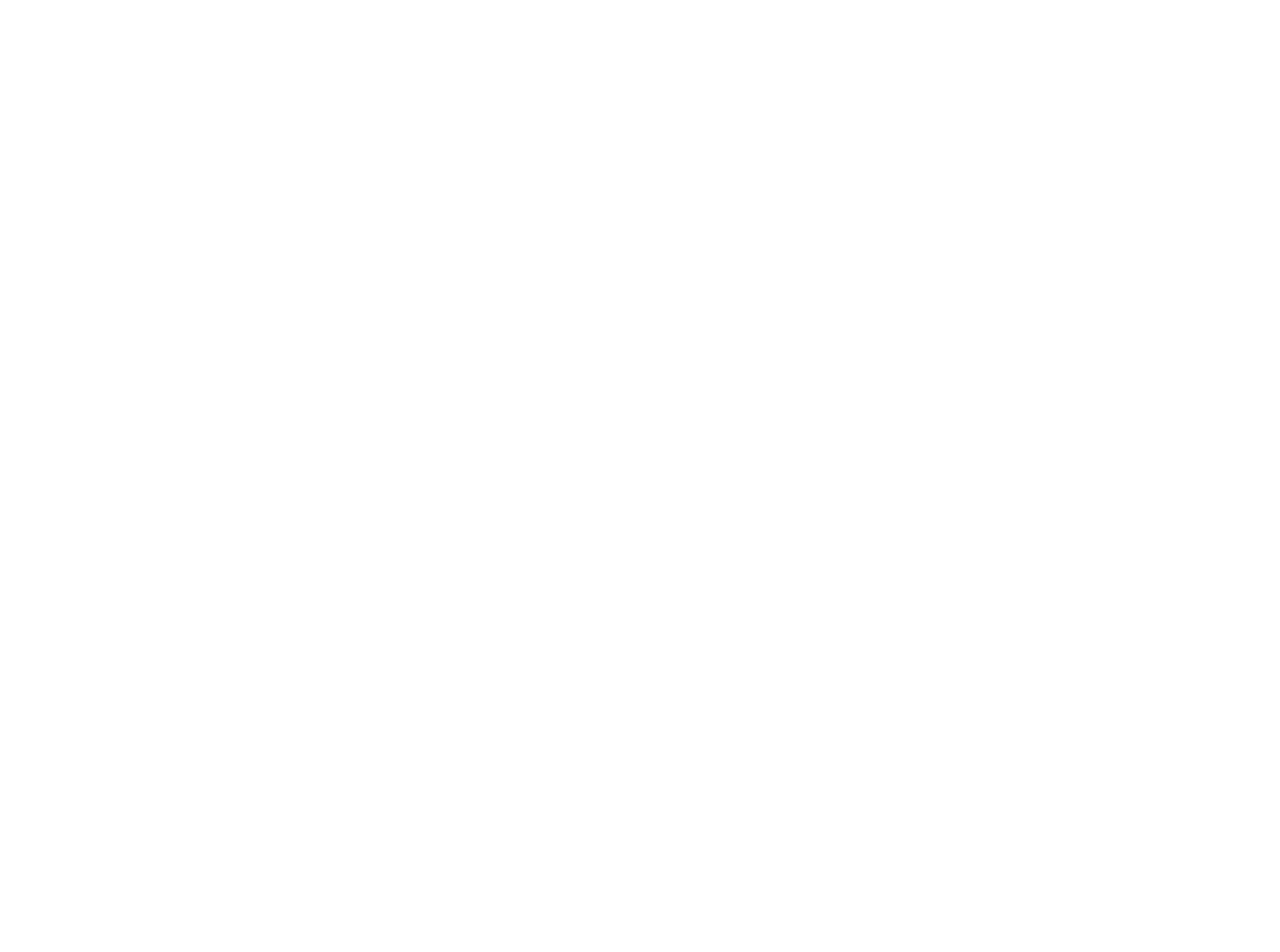
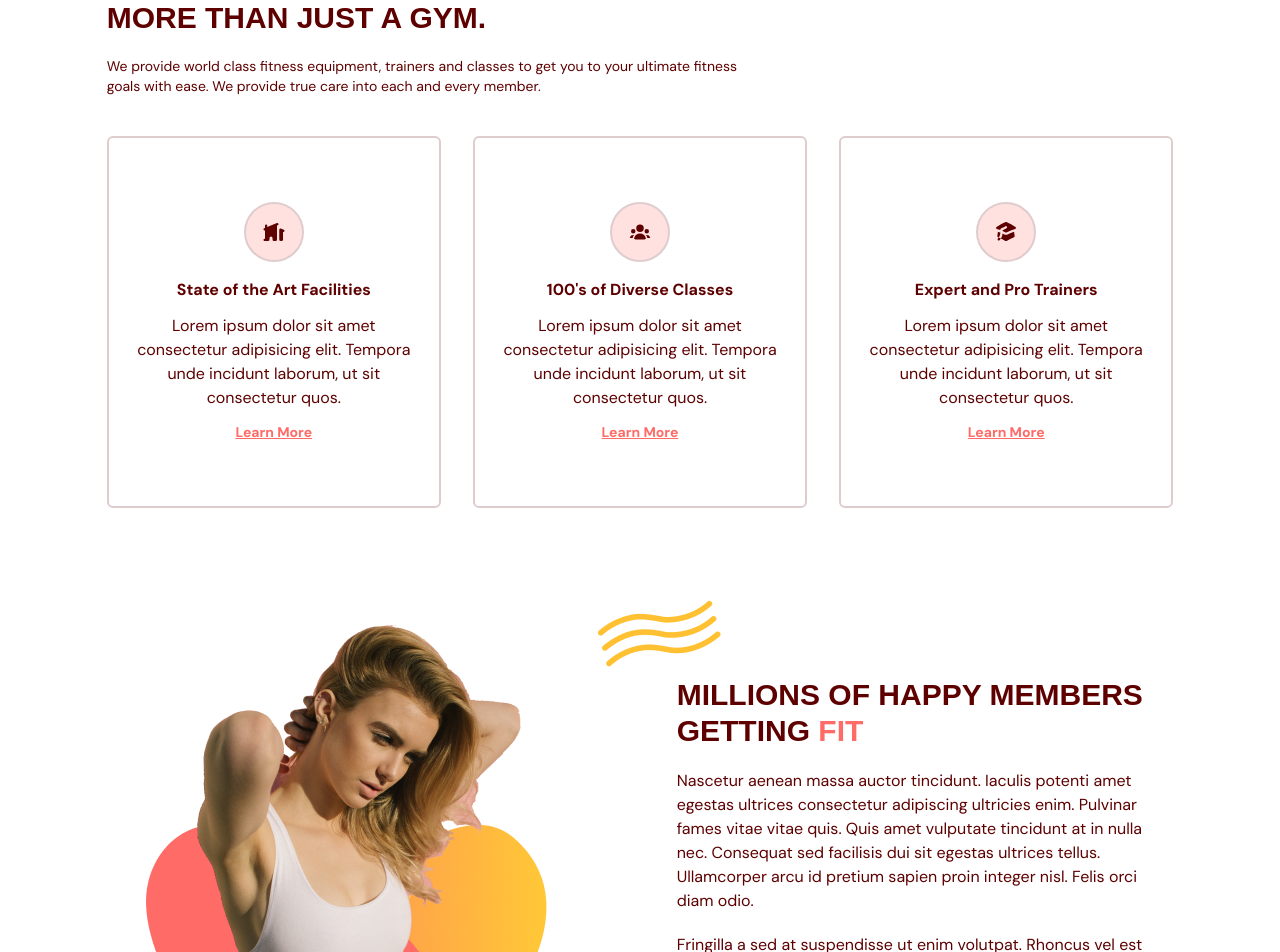
Before and after one commit to MomenAhmed600/Fitness-App, a React (Vite) app: page / in a window 1280 px wide. Shown: the part 900-1852 px from the top of the page. Before the commit the page ends 823 px from the top, so only its background shows below. Built offline with nearby package versions, Linux system fonts and the light colour scheme.

Commit message:
update-v3

```diff
--- a/src/App.tsx
+++ b/src/App.tsx
@@ -1,5 +1,6 @@
-import Navbar from "@/scenes/navbar"
- import Home from "@/scenes/home"
+import Navbar from "@/scenes/navbar";
+ import Home from "@/scenes/home";
+ import Benefits from "@/scenes/benefits";
 import { useEffect, useState } from "react";
 import { SelectedPage } from "@/shared/types";
 
@@ -31,6 +32,7 @@
           setSelectedPage={setSelectedPage}
         />
         <Home setSelectedPage={setSelectedPage} />
+        <Benefits setSelectedPage={setSelectedPage} />
       </div>
     </>
   )
--- /dev/null
+++ b/src/scenes/benefits/Benefit.tsx
@@ -0,0 +1,45 @@
+import { SelectedPage } from '@/shared/types';
+import { motion } from 'framer-motion';
+import AnchorLink from 'react-anchor-link-smooth-scroll';
+
+
+
+const childVariant = {
+  hidden: {opacity: 0, scale: 0.9},
+  visible: { opacity: 1 , scale: 1},
+};
+
+type Props = {
+  // icon: JSX.Element;
+  icon: React.ReactNode;
+  title: string;
+  description: string;
+  setSelectedPage: (value: SelectedPage) => void;
+}
+
+const Benefit = ({ icon, title, description, setSelectedPage }: Props) => {
+  return (
+    <motion.div
+    className='rounded-md mt-5 border-2 border-gray-100 px-5 py-16 text-center'
+    variants={childVariant}
+    >
+      <div className="mb-4 flex justify-center">
+        <div className="rounded-full border-2 border-gray-100 bg-primary-100 p-4">
+          {icon}
+        </div>
+      </div>
+
+      <h4 className='font-bold'>{title}</h4>
+      <p className='my-3'>{description}</p>
+      <AnchorLink
+        className="text-sm font-bold text-primary-500 underline hover:text-Secondary-500"
+        onClick={() => setSelectedPage(SelectedPage.ContactUs)}
+        href={`#${SelectedPage.ContactUs}`}
+      >
+        <p>Learn More</p>
+      </AnchorLink>
+    </motion.div>
+  )
+}
+
+export default Benefit
--- /dev/null
+++ b/src/scenes/benefits/index.tsx
@@ -0,0 +1,152 @@
+import BenefitsPageGraphic from "@/assets/BenefitsPageGraphic.png";
+import ActionButton from "@/shared/ActionButton";
+import HText from "@/shared/HText";
+import { SelectedPage, type BenefitType } from "@/shared/types";
+import { AcademicCapIcon, HomeModernIcon, UserGroupIcon } from "@heroicons/react/16/solid";
+import { motion } from "framer-motion";
+import Benefit from "./Benefit";
+
+
+const benefits: Array<BenefitType> = [
+  {
+    icon: <HomeModernIcon className="h-6 w-6" />,
+    title: "State of the Art Facilities",
+    description: "Lorem ipsum dolor sit amet consectetur adipisicing elit. Tempora unde incidunt laborum, ut sit consectetur quos."
+  },
+  {
+    icon: <UserGroupIcon className="h-6 w-6" />,
+    title: "100's of Diverse Classes",
+    description: "Lorem ipsum dolor sit amet consectetur adipisicing elit. Tempora unde incidunt laborum, ut sit consectetur quos."
+  },
+  {
+    icon: <AcademicCapIcon className="h-6 w-6" />,
+    title: " Expert and Pro Trainers",
+    description: "Lorem ipsum dolor sit amet consectetur adipisicing elit. Tempora unde incidunt laborum, ut sit consectetur quos."
+  }
+]
+
+const container = {
+  hidden: {},
+  visible: {
+    transition: { staggerChildren: 0.2 }
+  }
+}
+type Props = {
+  setSelectedPage: (value: SelectedPage) => void;
+}
+
+const Benefits = ({ setSelectedPage }: Props) => {
+  return (
+    <section
+      id="benefits"
+      className="mx-auto min-h-full w-5/6 py-20">
+      <motion.div
+        onViewportEnter={() => setSelectedPage(SelectedPage.Benefits)}
+      >
+        {/* HEADER */}
+        <motion.div
+          className="md:my-5 md:w-3/5"
+          initial="hidden"
+          whileInView="visible"
+          viewport={{ once: true, amount: 0.5 }}
+          transition={{ duration: 0.5 }}
+          variants={{
+            hidden: { opacity: 0, x: -50 },
+            visible: { opacity: 1, x: 0 },
+          }}
+        >
+          <HText>MORE THAN JUST A GYM.</HText>
+          <p className="my-5 text-sm">
+            We provide world class fitness equipment, trainers and classes to
+            get you to your ultimate fitness goals with ease. We provide true
+            care into each and every member.
+          </p>
+        </motion.div>
+
+        {/* BENEFITS */}
+        <motion.div
+          className="md:flex items-center justify-between gap-8 mt-5"
+          initial="hidden"
+          whileInView="visible"
+          // onViewportEnter={{ once: true, amount: 0.5 }}
+          viewport={{ once: true, amount: 0.5 }}
+          variants={container}
+        >
+          {benefits.map((benefit: BenefitType) => (
+            <Benefit
+              key={benefit.title}
+              icon={benefit.icon}
+              title={benefit.title}
+              description={benefit.description}
+              setSelectedPage={setSelectedPage}
+            />
+          ))}
+        </motion.div>
+
+        {/* GRAPHICS AND DESCRIPTION */}
+        <div className="mt-16 items-center justify-between gap-20 md:mt-28 md:flex">
+          {/* GRAPHIC */}
+          <img className="mx-auto"
+            alt="benefits-page-graphic"
+            src={BenefitsPageGraphic} />
+          {/* DESCRIPTION */}
+          <div className="relative">
+            {/* TITLE */}
+            <motion.div
+              initial="hidden"
+              whileInView="visible"
+              viewport={{ once: true, amount: 0.5 }}
+              transition={{ duration: 0.5 }}
+              variants={{
+                hidden: { opacity: 0, x: 50 },
+                visible: { opacity: 1, x: 0 },
+              }}
+            >
+              <div className="before:absolute before:-top-20 before:-left-20 before:z-[1] before:content-abstractwaves">
+                <div className="">
+                  <HText>
+                    MILLIONS OF HAPPY MEMBERS GETTING{" "}
+                    <span className="text-primary-500">FIT</span>
+                  </HText>
+                </div>
+              </div>
+            </motion.div>
+            {/* DESCRIPTION */}
+            <motion.div
+            initial="hidden"
+              whileInView="visible"
+              viewport={{ once: true, amount: 0.5 }}
+              transition={{ delay: 0.2, duration: 0.5 }}
+              variants={{
+                hidden: { opacity: 0, x: 50 },
+                visible: { opacity: 1, x: 0 },
+              }}
+            >
+              <p className="my-5">Nascetur aenean massa auctor tincidunt. Iaculis potenti amet
+                egestas ultrices consectetur adipiscing ultricies enim. Pulvinar
+                fames vitae vitae quis. Quis amet vulputate tincidunt at in
+                nulla nec. Consequat sed facilisis dui sit egestas ultrices
+                tellus. Ullamcorper arcu id pretium sapien proin integer nisl.
+                Felis orci diam odio.</p>
+
+              <p className="mb-5">Fringilla a sed at suspendisse ut enim volutpat. Rhoncus vel est
+                tellus quam porttitor. Mauris velit euismod elementum arcu neque
+                facilisi. Amet semper tortor facilisis metus nibh. Rhoncus sit
+                enim mattis odio in risus nunc.</p>
+            </motion.div>
+            {/* button */}
+            <div className="relative mt-16">
+              <div className="before:absolute before:-bottom-20 before:right-40 before:z-[-1] before:content-sparkles">
+                <ActionButton setSelectedPage={setSelectedPage}>Join Now</ActionButton>
+
+              </div>
+            </div>
+          </div>
+        </div>
+
+      </motion.div>
+    </section>
+  )
+}
+
+export default Benefits
--- a/src/scenes/home/index.tsx
+++ b/src/scenes/home/index.tsx
@@ -21,7 +21,10 @@
       id="home"
       className="gap-16 bg-gray-20 py-10 md:h-full md:pb-0">
       {/* IMAGE AND MAIN HEADER */}
-      <div className="md:flex mx-auto w-5/6 items-center justify-center md:h-5/6">
+      <motion.div
+      className="md:flex mx-auto w-5/6 items-center justify-center md:h-5/6"
+      onViewportEnter={() => setSelectedPage(SelectedPage.Home)}
+      >
         {/* MAIN HEADER */}
         <div className="z-10 mt-32 md:basis-3/5">
           {/* HEADINGS */}
@@ -81,7 +84,7 @@
           md:ml-40 md:mt-16 md:justify-items-end">
           <img alt="home-pageGraphic" src={HomePageGraphic} />
         </div>
-      </div>
+      </motion.div>
       {/* SPONSORS */}
       {isAboveMediumScreens && (
         <div className="h-[150px] w-full bg-primary-100 py-10">
--- /dev/null
+++ b/src/shared/HText.tsx
@@ -0,0 +1,13 @@
+
+
+type Props = {
+    children: React.ReactNode
+}
+
+const HText = ({children}: Props) => {
+  return (
+    <h1 className="basis-3/5 font-montserrat text-3xl font-bold">{children}</h1>
+  )
+}
+
+export default HText
```
Also changed, not shown: src/shared/types.ts (+7 -0 lines).
